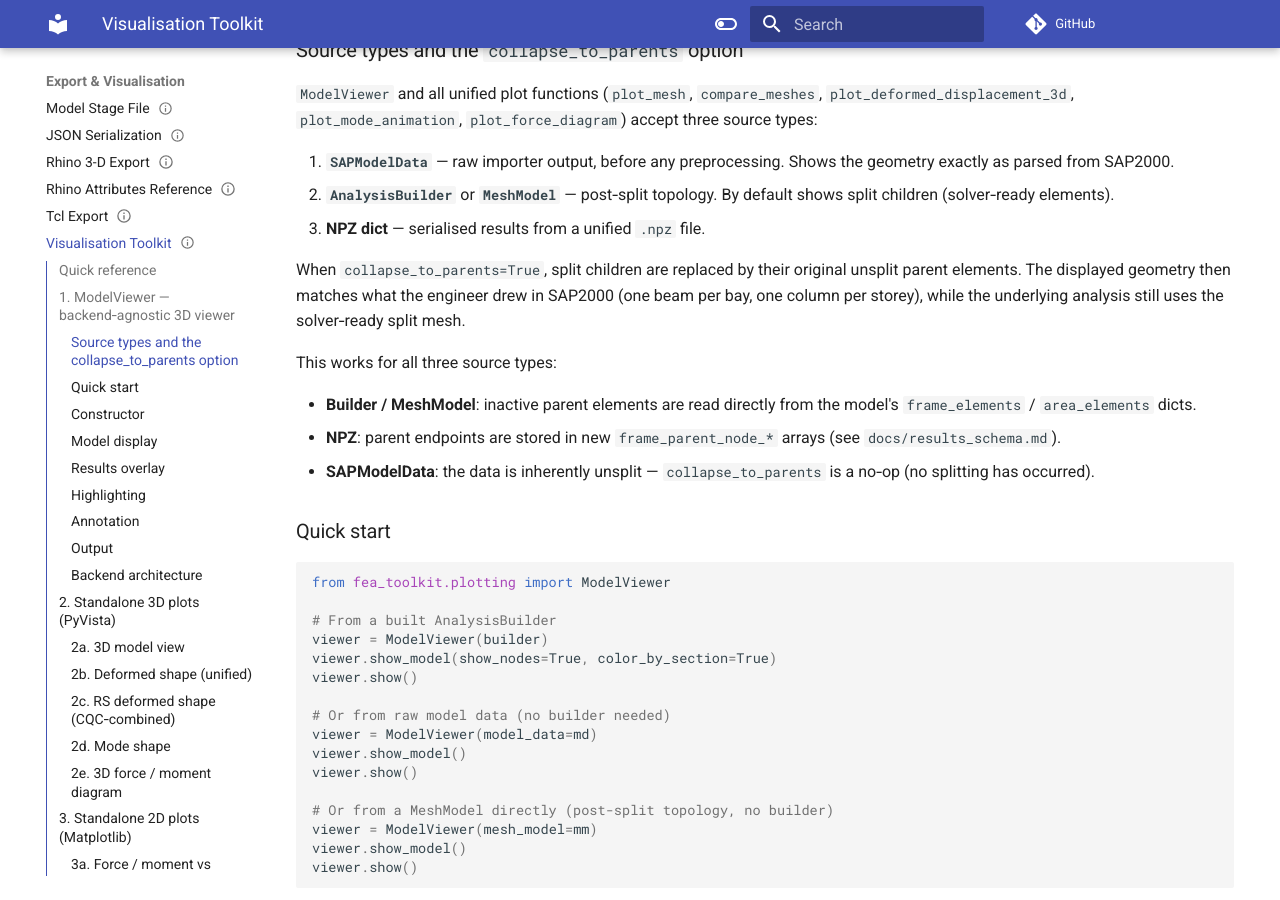
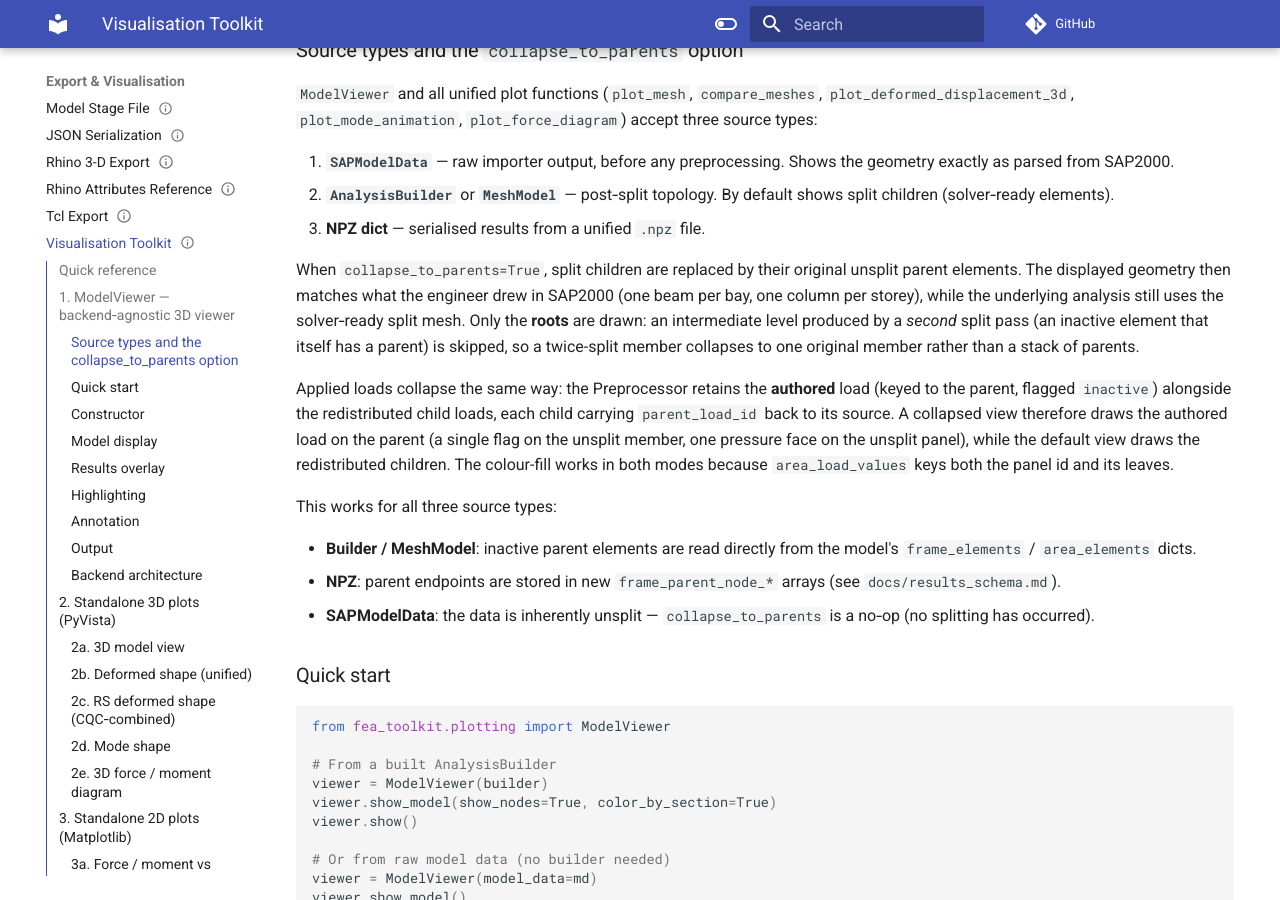
Before and after one commit to boustrephon/fea_toolkit, an MkDocs documentation site: the page built from docs/viewer.md, in a window 1280 px wide and 900 px high, scrolled down 2140 px. Built offline with MkDocs 1.6.1 and Material for MkDocs 9.7.7, drawn with Linux system fonts in a browser that asks for light colours; comment, search, counter and statistics services are not loaded; some of the changed text lies outside the part shown.

Commit message:
docs: applied-load display, load provenance and collapse-to-parents roots

```diff
--- a/docs/viewer.md
+++ b/docs/viewer.md
@@ -70,7 +70,19 @@
 When ``collapse_to_parents=True``, split children are replaced by their
 original unsplit parent elements.  The displayed geometry then matches what
 the engineer drew in SAP2000 (one beam per bay, one column per storey),
-while the underlying analysis still uses the solver‑ready split mesh.
+while the underlying analysis still uses the solver‑ready split mesh.  Only
+the **roots** are drawn: an intermediate level produced by a *second* split
+pass (an inactive element that itself has a parent) is skipped, so a
+twice-split member collapses to one original member rather than a stack of
+parents.
+
+Applied loads collapse the same way: the Preprocessor retains the **authored**
+load (keyed to the parent, flagged ``inactive``) alongside the redistributed
+child loads, each child carrying ``parent_load_id`` back to its source.  A
+collapsed view therefore draws the authored load on the parent (a single flag
+on the unsplit member, one pressure face on the unsplit panel), while the
+default view draws the redistributed children.  The colour-fill works in both
+modes because ``area_load_values`` keys both the panel id and its leaves.
 
 This works for all three source types:
 
@@ -160,12 +172,16 @@
   at; the peak *intensity* of line loads, the peak *force* of point loads and the
   peak *pressure* of area loads are each normalised to that length, so every kind
   stays legible together.  ``load_arrows_per_shell`` sets how many arrows cover
-  each area face.  Off by default — the glyphs are dense.  See
+  each area face.  Off by default — the glyphs are dense.  A glyph only draws
+  when its host element (frame, area or node) is drawn, so hiding a beam or
+  slab also hides the loads applied to it.  See
   :mod:`fea_toolkit.model.load_glyphs`.
-* ``show_load_colours`` colours each area element by its shell-face pressure (the
-  diverging warm/cool scale with a scalar bar), independent of ``show_loads`` —
-  a value can be read back from the colour bar or, exactly, from the GUI's
-  Inspector (:func:`fea_toolkit.model.load_queries.load_rows`).
+* ``show_load_colours`` recolours the area elements themselves by their
+  shell-face pressure (the diverging warm/cool scale with a scalar bar) instead
+  of by section — there is no separate overlay, so the colour-fill shows and
+  hides with the shells.  A value can be read back from the colour bar or,
+  exactly, from the GUI's Inspector
+  (:func:`fea_toolkit.model.load_queries.load_rows`).
 
 Change the opacity live, without re-drawing:
 
```
Also changed, not shown: README.md (+1 -1 lines), docs/gui.md (+2 -2 lines), docs/gui_roadmap.md (+1 -1 lines).
